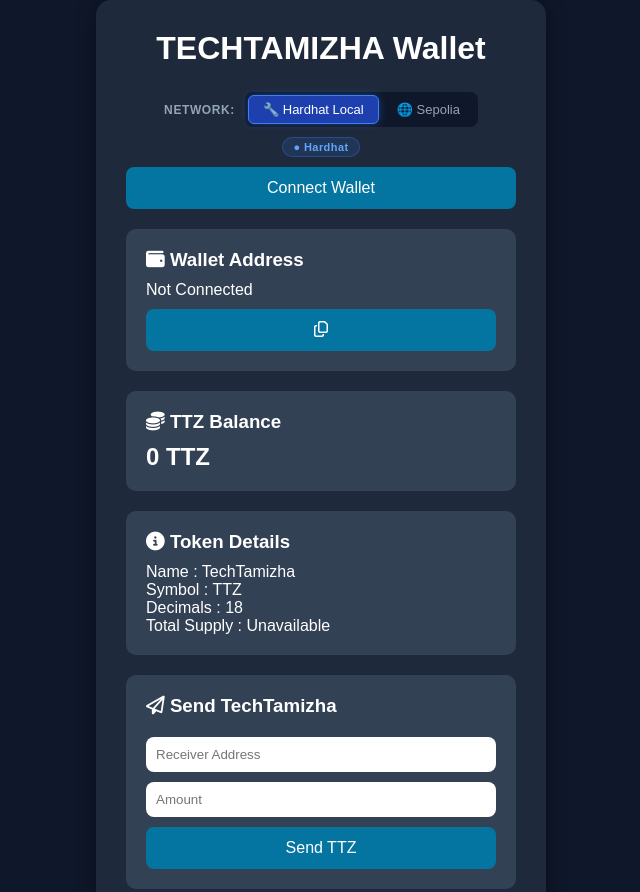
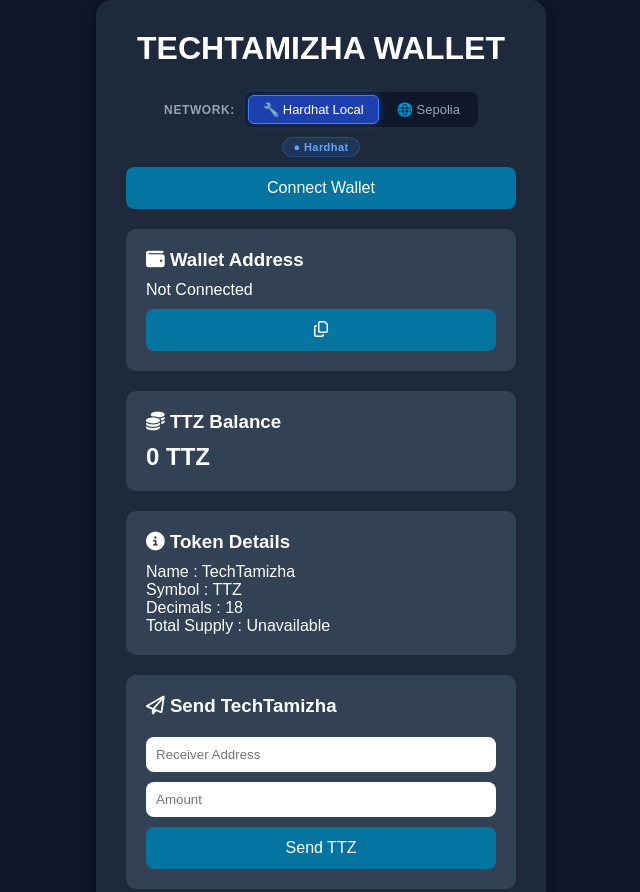
Before and after one commit to ranijamuna026-rgb/Blockchain-new-main-main, a website: page Blockchain-new-main-main/frontend/index.html in a window 1280 px wide. Shown: the top 892 px of the page, without its empty margins (319-959 px from the left). Drawn offline with nearby package versions, Linux system fonts and the light colour scheme; no server answers.

Commit message:
Change 'Wallet' text to uppercase 'WALLET'

```diff
--- a/Blockchain-new-main-main/frontend/index.html
+++ b/Blockchain-new-main-main/frontend/index.html
@@ -28,7 +28,7 @@
     <div class="header">
         <h1>
             <span class="purple">TECHTAMIZHA</span>
-            <span class="blue">Wallet</span>
+            <span class="blue">WALLET</span>
         </h1>
 
         <!-- Network Selector -->
```
